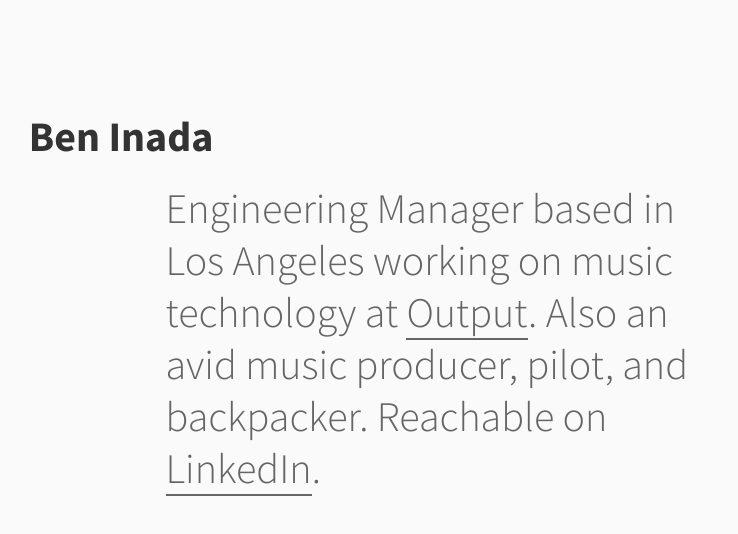
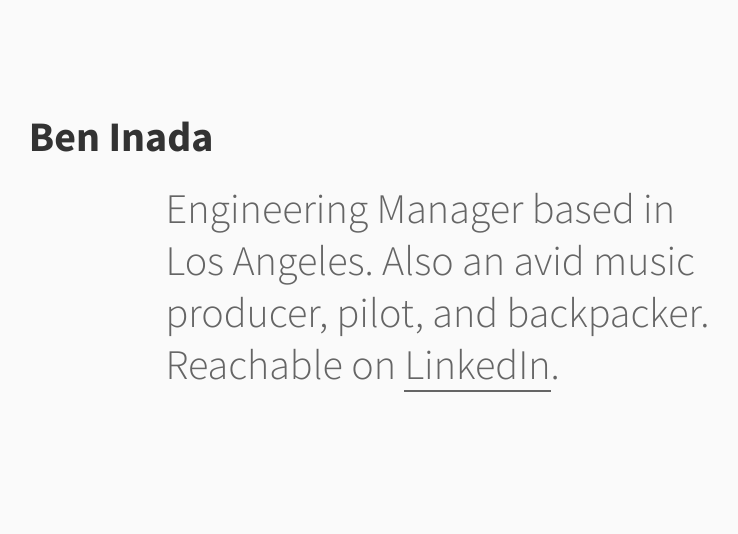
Before and after one commit to beninada/beninada.github.io, a plain HTML site: page index.html in a window 1280 px wide. Shown: the whole page, without its empty margins (240-978 px from the left). Drawn offline with Linux system fonts and the light colour scheme.

Commit message:
Update index.html

```diff
--- a/index.html
+++ b/index.html
@@ -15,7 +15,7 @@
                 Ben Inada
             </h1>
             <div class="unit pre-one-fourth three-fifths">
-                Engineering Manager based in Los Angeles working on music technology at <a href="https://output.com">Output</a>. Also an avid music producer, pilot, and backpacker. Reachable on <a href="https://www.linkedin.com/in/beninada">LinkedIn</a>.
+                Engineering Manager based in Los Angeles. Also an avid music producer, pilot, and backpacker. Reachable on <a href="https://www.linkedin.com/in/beninada">LinkedIn</a>.
             </div>
         </section>
     </body>
```
